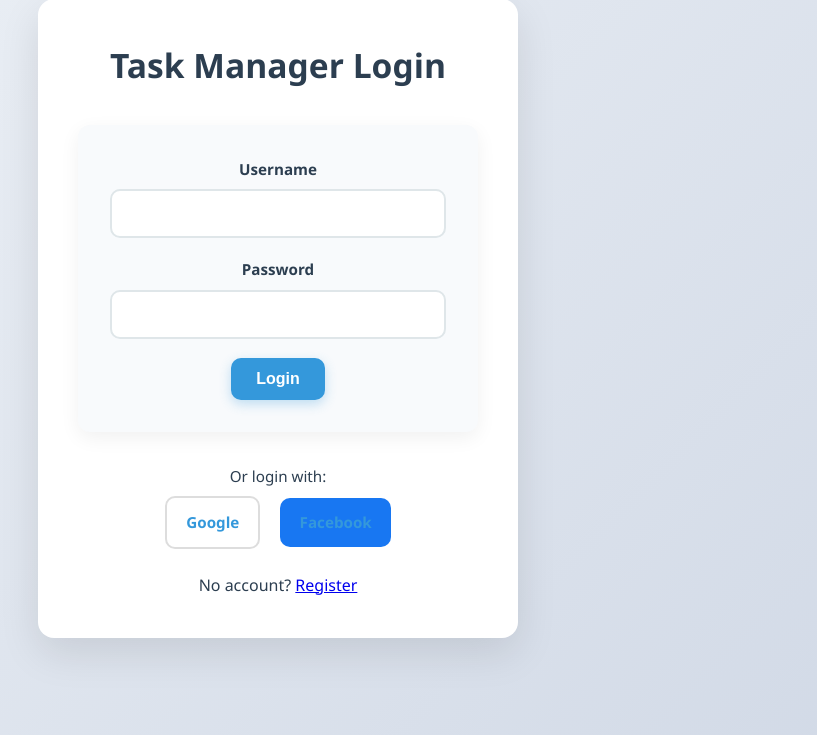
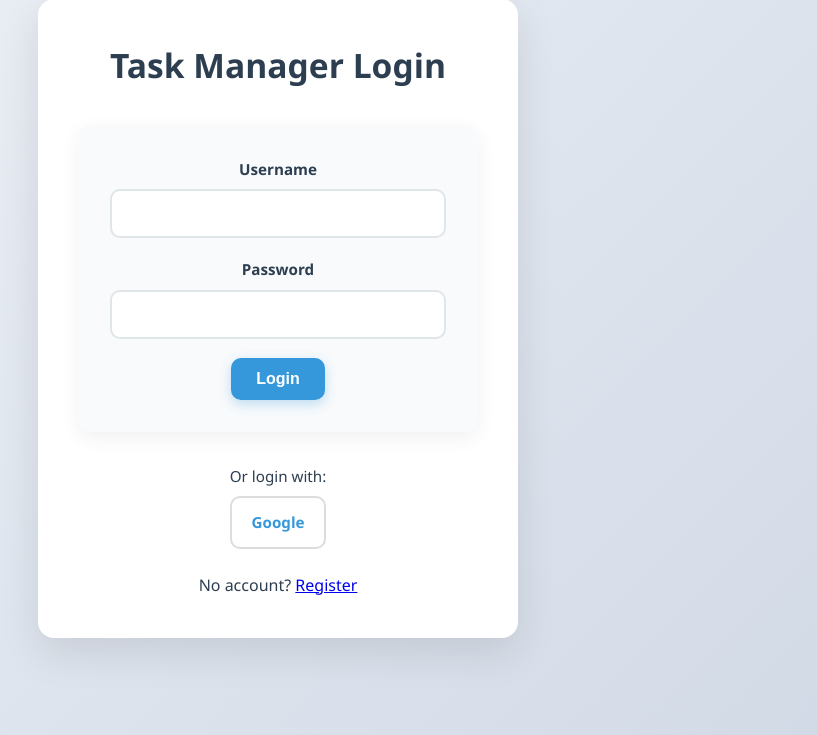
Before and after one commit to S1318885/comp3810sef-group4, a Node server app: page /login in a window 1280 px wide. Shown: the part 65-800 px from the top of the page, without its empty margins (362-1179 px from the left). Run offline with Node 20, Linux system fonts and the light colour scheme; some libraries are stand-ins or nearby versions.

Commit message:
Update login.ejs

```diff
--- a/views/login.ejs
+++ b/views/login.ejs
@@ -17,7 +17,6 @@
     <div class="auth-links">
       <p>Or login with:</p>
       <a href="/auth/google" class="oauth-btn google-btn">Google</a>
-      <a href="/auth/facebook" class="oauth-btn facebook-btn">Facebook</a>
     </div>
     <p class="mt-1">No account? <a href="/register">Register</a></p>
   </div>
```
